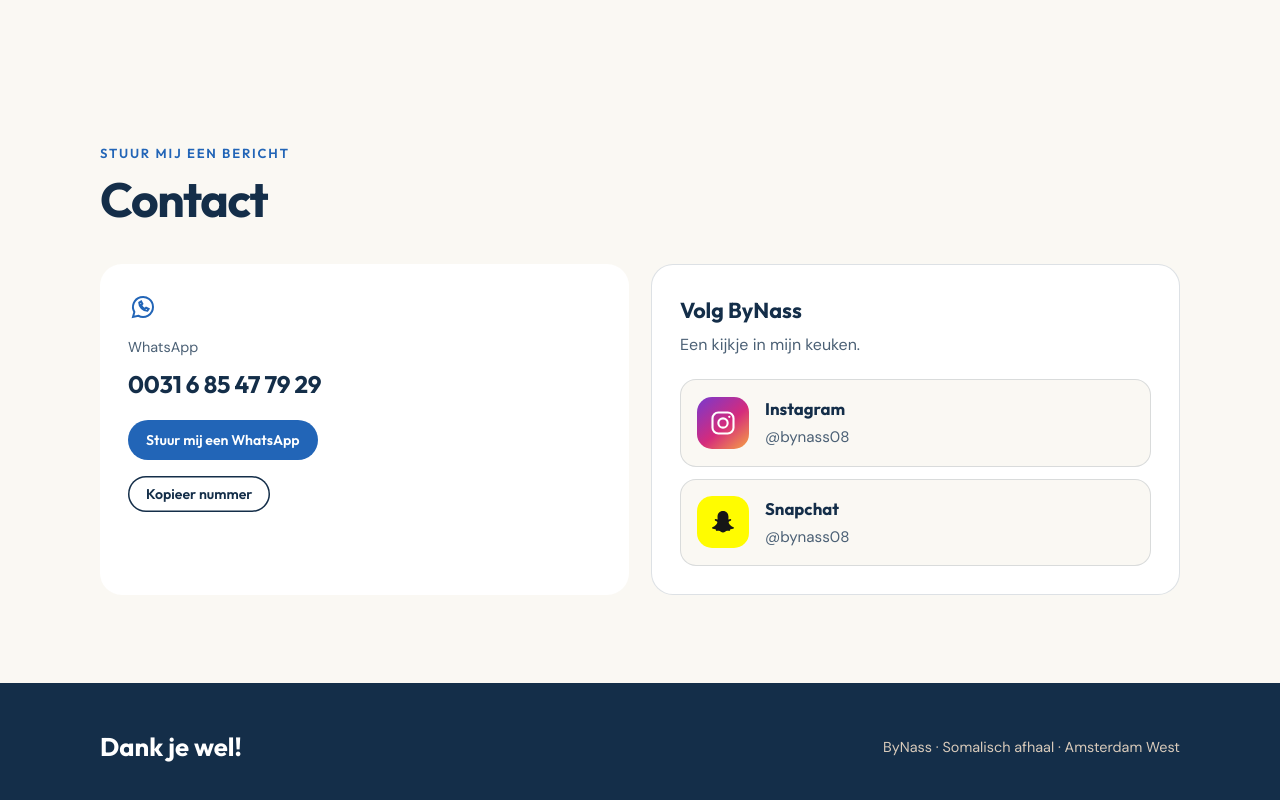
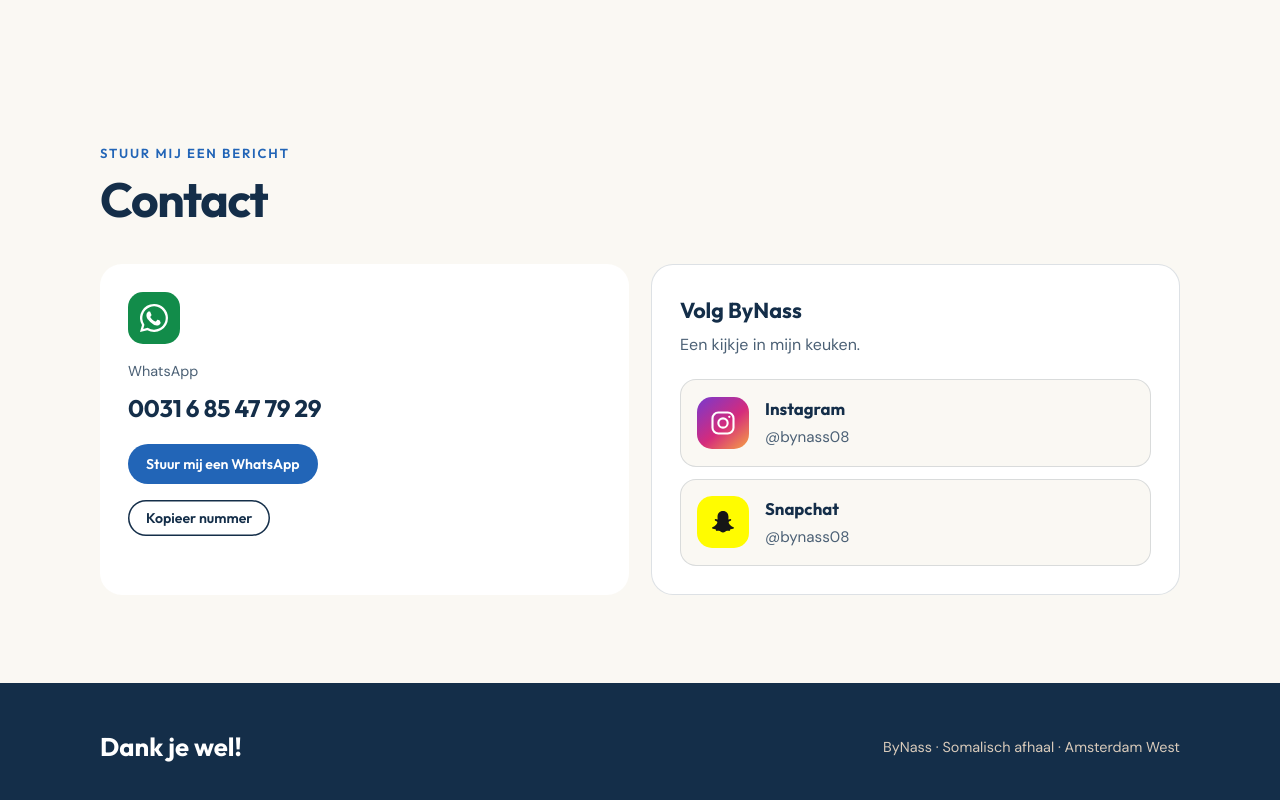
Before and after one commit to umpreneur/bynass, a plain HTML site: page index.html in a window 1280 px wide. Shown: the part 4329-5129 px from the top of the page. Drawn offline with Linux system fonts and the light colour scheme.

Commit message:
Add recognizable WhatsApp logo matching social contact styling

```diff
--- a/index.html
+++ b/index.html
@@ -367,6 +367,8 @@ footer small { font-size: .9rem; }
 .social-copy strong { font-family:var(--head); font-size:1.05rem; }
 .social-copy>span { color:var(--muted); font-size:.95rem; }
 @media(prefers-reduced-motion:reduce) { .social-link { transition:none; } .social-link:hover { transform:none; } }
+.whatsapp-icon { color:#fff; background:#128c4a; margin-bottom:10px; }
+.tile .whatsapp-icon svg { width:28px; height:28px; color:inherit; margin:0; }
 </style>
 </head>
 <body>
@@ -497,7 +499,7 @@ footer small { font-size: .9rem; }
       <div class="head"><span class="label">Stuur mij een bericht</span><h2 id="h-contact">Contact</h2></div>
       <div class="tiles">
         <div class="tile">
-          <svg viewBox="0 0 24 24" fill="none" stroke="currentColor" stroke-width="1.6" aria-hidden="true"><path d="M20 12a8 8 0 0 1-11.8 7L4 20l1.1-4A8 8 0 1 1 20 12Z"/><path d="M9 8.5c0 3.5 3 6.5 6.5 6.5l1-1.5-2-1-1 1c-1-.4-2.6-2-3-3l1-1-1-2Z"/></svg>
+          <span class="social-icon whatsapp-icon" aria-hidden="true"><svg viewBox="0 0 24 24" fill="currentColor"><path d="M20.5 3.5A11.8 11.8 0 0 0 12 0 11.9 11.9 0 0 0 1.7 17.9L0 24l6.3-1.6A11.9 11.9 0 0 0 24 12c0-3.2-1.2-6.2-3.5-8.5ZM12 22a10 10 0 0 1-5.1-1.4l-.4-.2-3.7 1 1-3.6-.2-.4A10 10 0 1 1 12 22Zm5.5-7.5c-.3-.1-1.8-.9-2.1-1-.3-.1-.5-.1-.7.2l-1 1.2c-.2.2-.4.2-.7.1a8.1 8.1 0 0 1-2.4-1.5 9 9 0 0 1-1.7-2.1c-.2-.3 0-.5.1-.6l.5-.6.3-.5c.1-.2 0-.4 0-.5L8.9 7c-.2-.5-.4-.5-.7-.5h-.6c-.2 0-.6.1-.9.4-.3.3-1.2 1.2-1.2 2.9s1.2 3.3 1.4 3.5a13.1 13.1 0 0 0 5 4.4c.7.3 1.3.5 1.7.6.7.2 1.3.2 1.8.1.6-.1 1.8-.7 2-1.4.3-.7.3-1.3.2-1.4-.1-.2-.3-.3-.6-.4Z"/></svg></span>
           <span class="t-label">WhatsApp</span>
           <span class="t-value" id="phone">0031 6 85 47 79 29</span>
           <a class="btn sm" href="https://wa.me/31685477929" target="_blank" rel="noopener">Stuur mij een WhatsApp</a><button class="btn sm ghost" id="copy-phone" type="button">Kopieer nummer</button>
```
